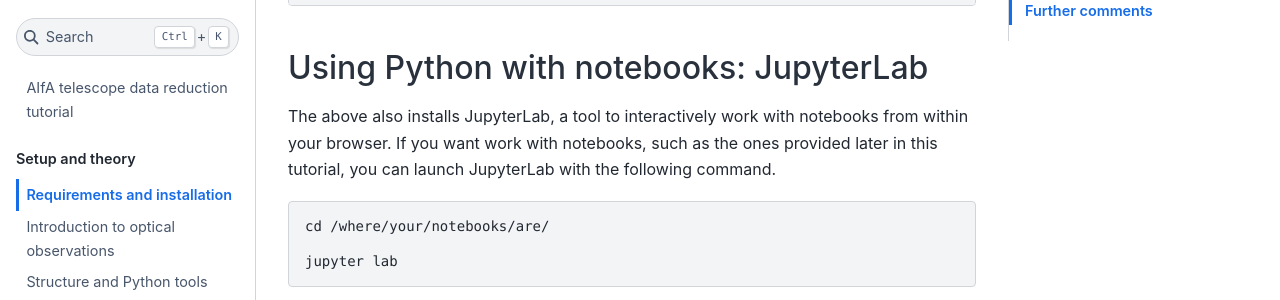
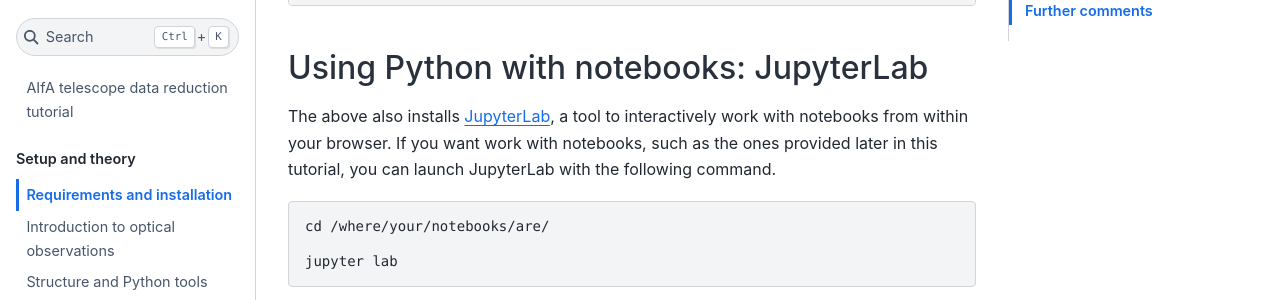
Before and after one commit to aifatelescope/datared, a Jupyter Book: the page built from book/installation.md, in a window 1280 px wide and 900 px high, scrolled down 681 px. Shown: the part 154-454 px from the top of the window. Built offline with Jupyter Book 1.0.4 settings and Sphinx 7.4.7 and the Sphinx Book theme 1.1.4, drawn with Linux system fonts in a browser that asks for light colours; some of the changed lines change nothing that is shown.

Commit message:
link to jupy doc

````diff
--- a/book/installation.md
+++ b/book/installation.md
@@ -24,7 +24,7 @@
 
 ## Using Python with notebooks: JupyterLab
 
-The above also installs JupyterLab, a tool to interactively work with notebooks from within your browser. If you want work with notebooks, such as the ones provided later in this tutorial, you can launch JupyterLab with the following command.
+The above also installs [JupyterLab](https://docs.jupyter.org), a tool to interactively work with notebooks from within your browser. If you want work with notebooks, such as the ones provided later in this tutorial, you can launch JupyterLab with the following command.
 
 ```none
 cd /where/your/notebooks/are/
````
